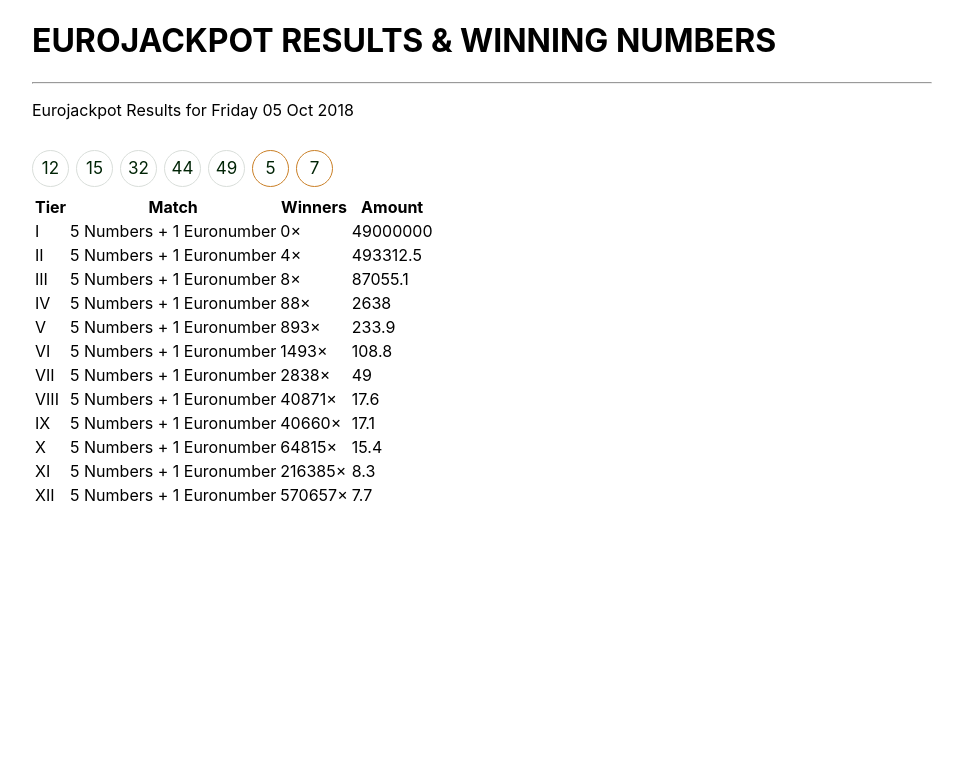
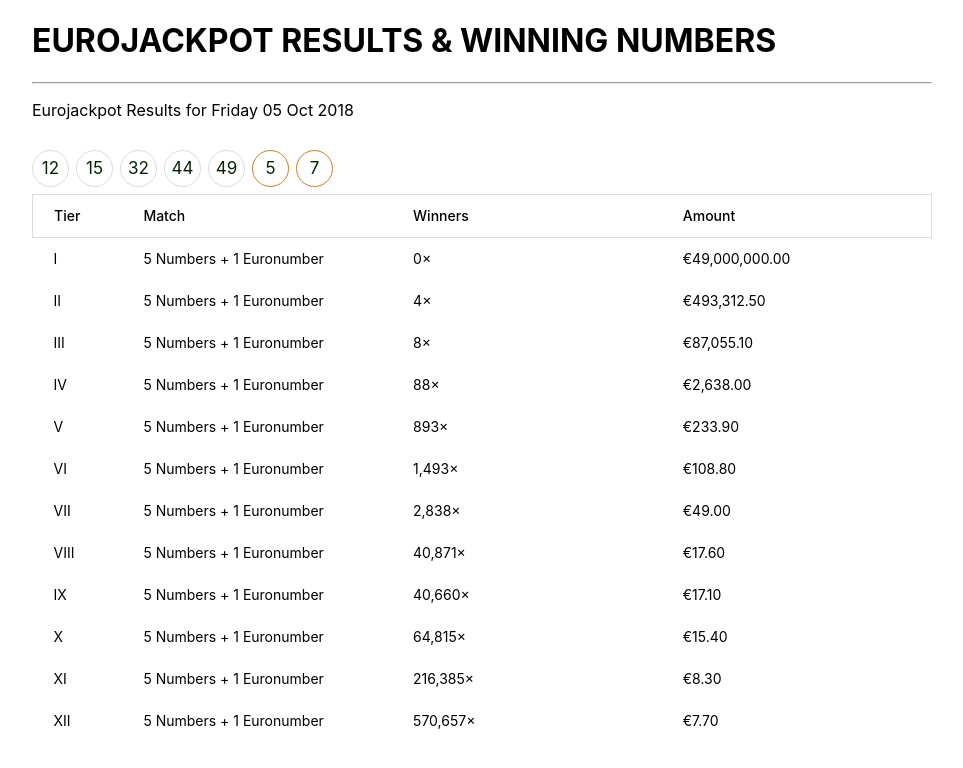
Before and after one commit to mgascam/mg-lo-land, a React (Create React App) app: page / in a window 1280 px wide. Shown: the top 768 px of the page, without its empty margins (158-1121 px from the left). Built offline with nearby package versions, Linux system fonts and the light colour scheme.

Commit message:
Odds table

```diff
--- /dev/null
+++ b/src/components/OddsTable.css
@@ -0,0 +1,39 @@
+.odds-table {
+    background-color: transparent;
+    font-size: 14px;
+    margin-bottom: 21px;
+    width: 100%;
+    border-collapse: collapse;
+    border-spacing: 0;
+}
+
+.odds-table .head {
+    border: 1px solid #d9deda;
+    display: table-header-group;
+    line-height: 1;
+}
+
+.odds-table .head th {
+    font-weight: 500;
+    padding: 14px 21px;
+    text-align: left;
+    box-sizing: border-box;
+    vertical-align: middle;
+}
+
+.odds-table .odd-column {
+    display: table-cell;
+    line-height: 1;
+    padding: 14px 21px;
+}
+
+.odds-table .odd-column--small {
+    width: 10%;
+}
+
+.odds-table .odd-column--big {
+    width: 30%;
+}
+.odds-table .odd-column--no-wrap {
+    white-space: nowrap;
+}
--- a/src/components/OddsTable.js
+++ b/src/components/OddsTable.js
@@ -1,5 +1,6 @@
 import React from 'react';
 import tiers from './tiers.json';
+import './OddsTable.css';
 
 function sortRanks(a, b) {
     // Extract the number of the rank
@@ -16,27 +17,32 @@
     return 0;
 }
 
+function formatCurrency(currency){
+    return currency.toLocaleString('en-US', {currency: 'EUR', style: 'currency'});
+}
+
+function createOdd(odd) {
+    const { tier, match } = tiers[odd[0]];
+    const { prize, winners } = odd[1];
+    return (
+        <tr key={odd[0]}>
+            <td className="odd-column odd-column--small">{tier}</td>
+            <td className="odd-column odd-column--big">{match}</td>
+            <td className="odd-column odd-column--big">{winners.toLocaleString()}&times;</td>
+            <td className="odd-column odd-column--big odd-column--no-wrap">{formatCurrency(prize / 100)}</td>
+        </tr>
+    )
+}
+
 export default ({odds}) => {
     const oddsList = Object.entries(odds)
         .sort(sortRanks)
         .filter(odd => odd[0] !== 'rank0')
-        .map((odd) => {
-            console.log(odd);
-            const { tier, match } = tiers[odd[0]];
-            const { prize, winners } = odd[1];
-            return (
-                <tr key={odd[0]}>
-                    <td>{tier}</td>
-                    <td>{match}</td>
-                    <td>{winners}&times;</td>
-                    <td>{prize / 100}</td>
-                </tr>
-            )
-        });
+        .map(createOdd);
 
     return (
-        <table>
-            <thead>
+        <table className="odds-table">
+            <thead className="head">
                 <tr>
                     <th>Tier</th>
                     <th>Match</th>
```
